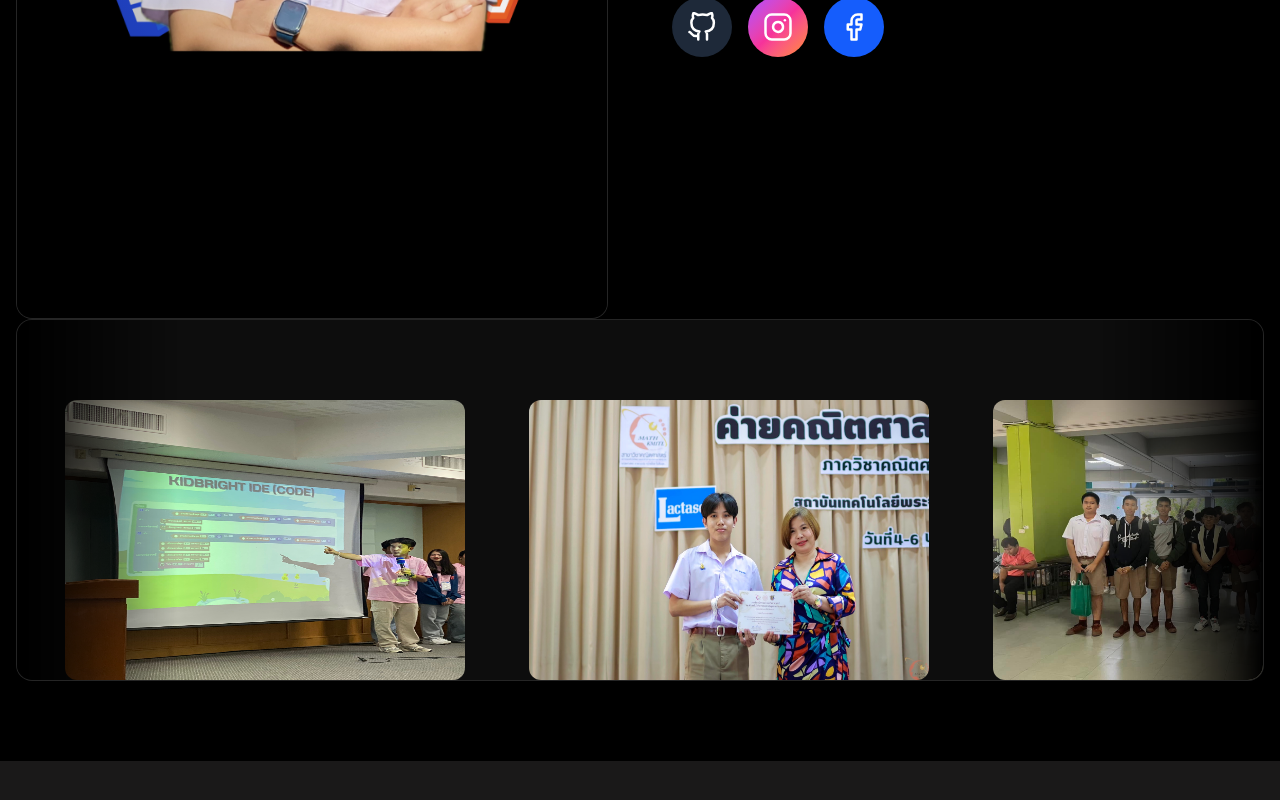
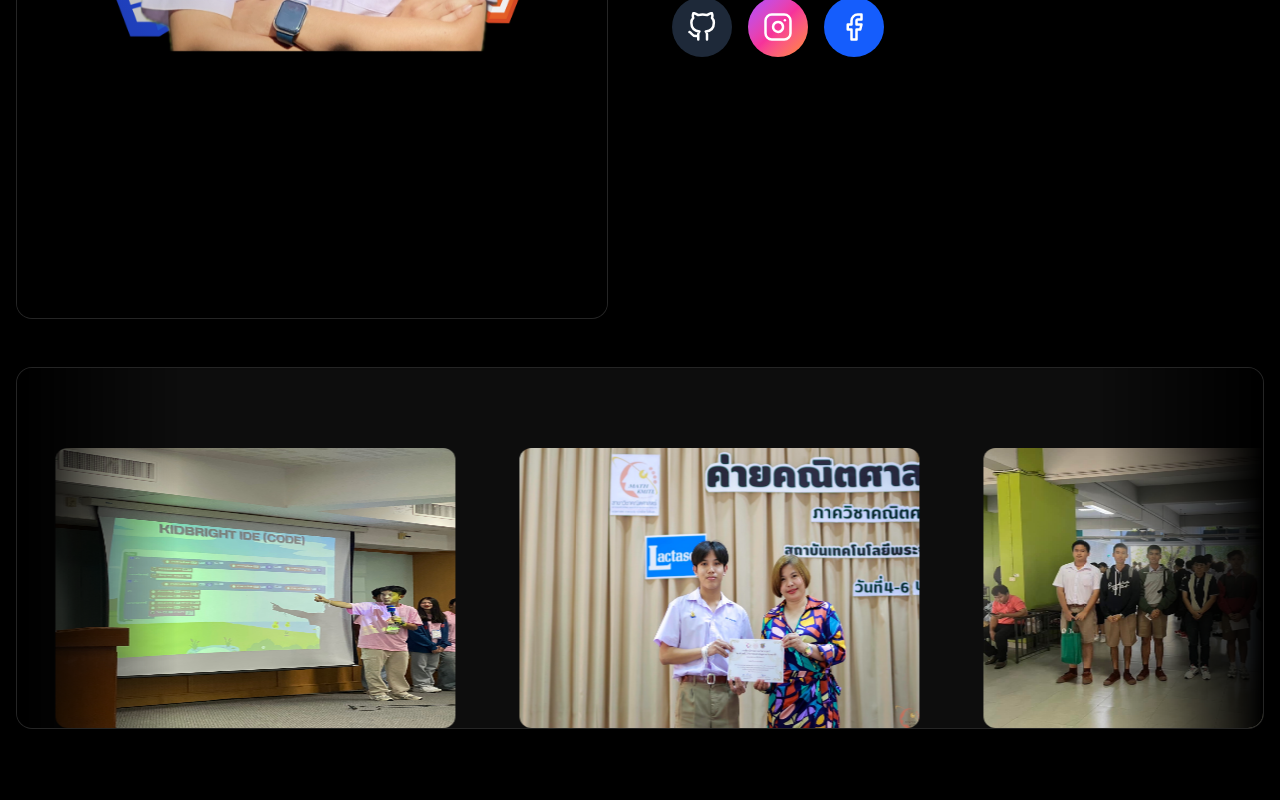
Before and after one commit to Thawin2551/Portfolio, a React (Vite) app: page / in a window 1280 px wide. Shown: the part 662-1462 px from the top of the page. Before the commit the page ends 1423 px from the top, so only its background shows below. Built offline with nearby package versions, Linux system fonts and the light colour scheme.

Commit message:
fix padding in home section

```diff
--- a/src/components/section/Home.jsx
+++ b/src/components/section/Home.jsx
@@ -103,7 +103,7 @@ export const Home = () => {
       </div>
 
       {/* marquee (soft) */}
-      <div className="px-4 pb-20 mx-auto">
+      <div className="px-4 pb-20 mt-12 mx-auto">
         <div className="rounded-2xl border border-white/10 bg-white/5 backdrop-blur-xl overflow-hidden">
           <Marquee speed={80} gradient gradientColor="black" gradientWidth={160}>
             <MarqueeSlide />
```
